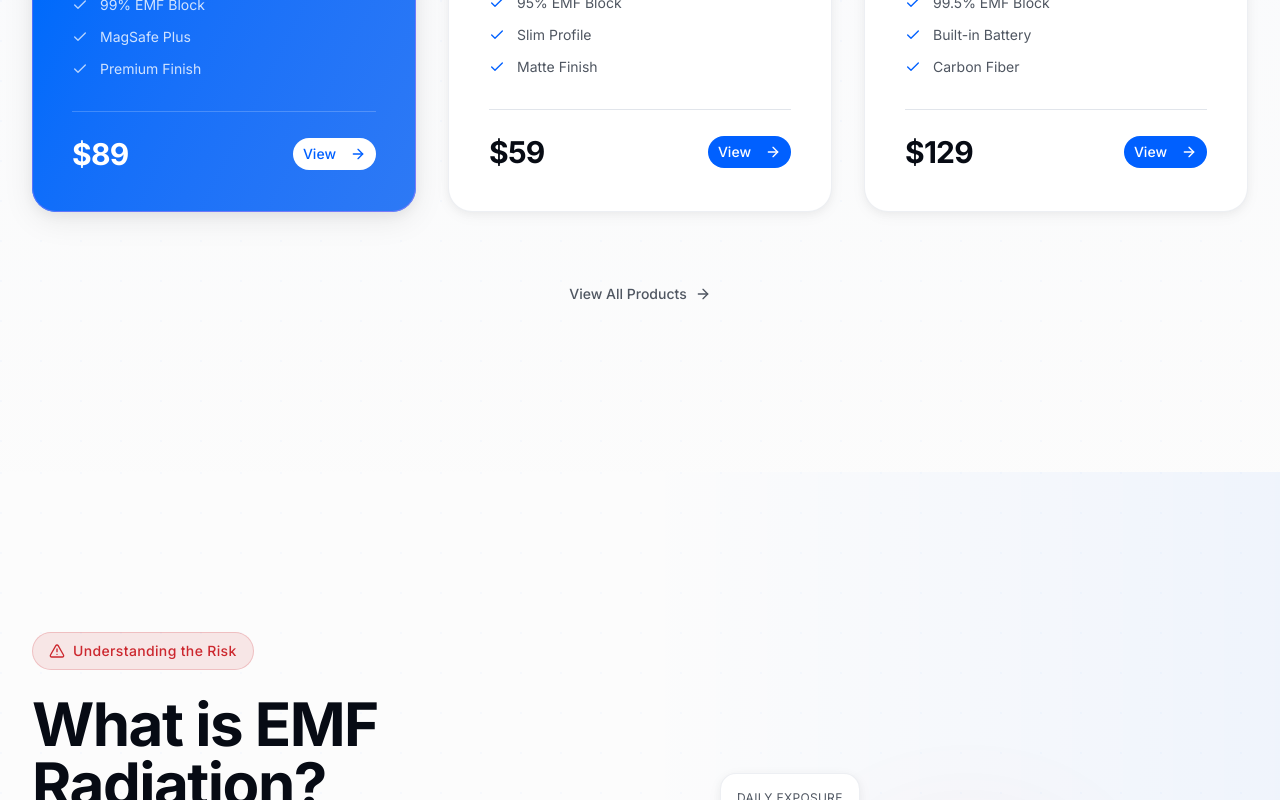
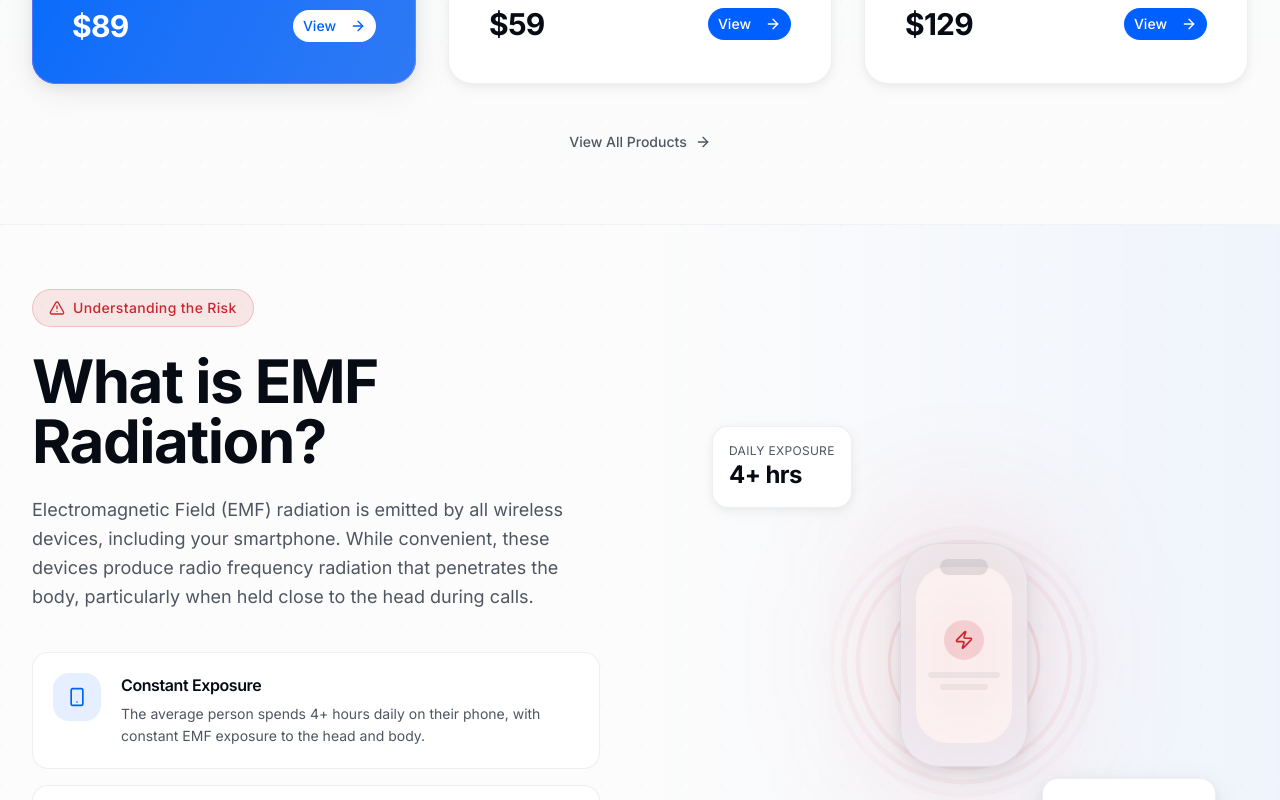
Before and after one commit to kshit7897/kavach, a Next.js app: page / in a window 1280 px wide. Shown: the part 1760-2560 px from the top of the page. Built offline with nearby package versions, Linux system fonts and the light colour scheme.

Commit message:
change in team

```diff
--- a/components/about/team-section.tsx
+++ b/components/about/team-section.tsx
@@ -8,6 +8,11 @@ const team = [
     name: "Parikshit Chauhan",
     role: "Founder & CEO",
     bio: "Materials engineer with 15+ years in radiation shielding technology.",
+  },
+  {
+    name: "Charushila Swami",
+    role: "Co-Founder",
+    bio: "Visionary leader dedicated to creating health-conscious technology solutions.",
   },
   {
     name: "Michael Foster",
--- a/components/home/cta-section.tsx
+++ b/components/home/cta-section.tsx
@@ -13,7 +13,7 @@ const benefits = [
 
 export function CTASection() {
   return (
-    <section className="py-32 lg:py-40 bg-background relative overflow-hidden">
+    <section className="py-12 lg:py-16 bg-background relative overflow-hidden border-b border-border/40">
       {/* Complex background */}
       <div className="absolute inset-0">
         <div className="absolute inset-0 bg-gradient-radial" />
--- a/components/home/emf-explanation.tsx
+++ b/components/home/emf-explanation.tsx
@@ -23,7 +23,7 @@ const risks = [
 
 export function EMFExplanation() {
   return (
-    <section className="py-32 lg:py-40 bg-background relative overflow-hidden">
+    <section className="py-12 lg:py-16 bg-background relative overflow-hidden border-b border-border/40">
       {/* Background gradient accent */}
       <div className="absolute top-0 right-0 w-1/2 h-full bg-gradient-to-l from-primary/5 to-transparent pointer-events-none" />
 
@@ -37,7 +37,7 @@ export function EMFExplanation() {
       />
 
       <div className="max-w-7xl mx-auto px-6 lg:px-8 relative">
-        <div className="grid lg:grid-cols-2 gap-16 lg:gap-24 items-center">
+        <div className="grid lg:grid-cols-2 gap-12 lg:gap-20 items-center">
           {/* Left Content */}
           <motion.div
             initial={{ opacity: 0, x: -40 }}
--- a/components/home/hero-section.tsx
+++ b/components/home/hero-section.tsx
@@ -77,7 +77,7 @@ export function HeroSection() {
       </motion.div>
 
       {/* Main content */}
-      <div className="relative z-10 max-w-7xl mx-auto px-6 lg:px-8 pt-24 pb-12">
+      <div className="relative z-10 max-w-7xl mx-auto px-6 lg:px-8 pt-16 pb-12 lg:pt-24 lg:pb-16">
         <div className="grid lg:grid-cols-2 gap-12 lg:gap-16 items-center">
           {/* Left - Text Content */}
           <div className="text-center lg:text-left">
--- a/components/home/how-it-works.tsx
+++ b/components/home/how-it-works.tsx
@@ -38,7 +38,7 @@ const layerColors = [
 
 export function HowItWorks() {
   return (
-    <section className="py-32 lg:py-40 bg-secondary/30 relative overflow-hidden">
+    <section className="py-12 lg:py-16 bg-secondary/30 relative overflow-hidden border-b border-border/40">
       {/* Background decoration */}
       <div className="absolute inset-0 bg-gradient-to-b from-background via-transparent to-background pointer-events-none" />
 
@@ -49,7 +49,7 @@ export function HowItWorks() {
           whileInView={{ opacity: 1, y: 0 }}
           viewport={{ once: true }}
           transition={{ duration: 0.8 }}
-          className="text-center mb-20"
+          className="text-center mb-12"
         >
           <motion.p
             initial={{ opacity: 0 }}
--- a/components/home/product-showcase.tsx
+++ b/components/home/product-showcase.tsx
@@ -34,7 +34,7 @@ const products = [
 
 export function ProductShowcase() {
   return (
-    <section className="py-32 lg:py-40 bg-secondary/30 relative overflow-hidden">
+    <section className="py-12 lg:py-16 bg-secondary/30 relative overflow-hidden border-b border-border/40">
       {/* Background decoration */}
       <div className="absolute inset-0 bg-gradient-to-b from-background via-transparent to-background pointer-events-none" />
 
@@ -54,7 +54,7 @@ export function ProductShowcase() {
           whileInView={{ opacity: 1, y: 0 }}
           viewport={{ once: true }}
           transition={{ duration: 0.8 }}
-          className="text-center mb-20"
+          className="text-center mb-12"
         >
           <motion.p
             initial={{ opacity: 0 }}
@@ -82,15 +82,13 @@ export function ProductShowcase() {
               whileInView={{ opacity: 1, y: 0 }}
               viewport={{ once: true }}
               transition={{ duration: 0.6, delay: index * 0.15 }}
-              className={`group relative rounded-3xl p-8 lg:p-10 transition-all duration-500 card-hover ${
-                product.highlight
+              className={`group relative rounded-3xl p-8 lg:p-10 transition-all duration-500 card-hover ${product.highlight
                 ? "bg-gradient-to-br from-primary to-accent text-primary-foreground shadow-soft-lg border-gradient"
                 : "bg-card border border-border/60 hover:border-primary/30 shadow-soft"
                 }`}
             >
               {product.badge && (
-                <span className={`absolute top-6 right-6 px-3 py-1.5 text-xs font-semibold rounded-full tracking-wide ${
-                  product.highlight
+                <span className={`absolute top-6 right-6 px-3 py-1.5 text-xs font-semibold rounded-full tracking-wide ${product.highlight
                   ? "bg-primary-foreground/20 text-primary-foreground"
                   : "bg-primary/10 text-primary"
                   }`}>
@@ -99,25 +97,21 @@ export function ProductShowcase() {
               )}
 
               {/* Product Image Placeholder */}
-              <div className={`aspect-[4/5] rounded-2xl mb-8 flex items-center justify-center overflow-hidden relative ${
-                product.highlight ? "bg-primary-foreground/10" : "bg-secondary/50"
+              <div className={`aspect-[4/5] rounded-2xl mb-8 flex items-center justify-center overflow-hidden relative ${product.highlight ? "bg-primary-foreground/10" : "bg-secondary/50"
                 }`}>
                 <motion.div
                   whileHover={{ scale: 1.03, rotateY: 5 }}
                   transition={{ duration: 0.4 }}
-                  className={`w-28 h-44 rounded-[2rem] shadow-xl relative ${
-                    product.highlight
+                  className={`w-28 h-44 rounded-[2rem] shadow-xl relative ${product.highlight
                     ? "bg-gradient-to-b from-primary-foreground/30 to-primary-foreground/10"
                     : "bg-gradient-to-b from-primary/10 to-secondary"
                     }`}
                 >
                   {/* Phone screen */}
-                  <div className={`absolute inset-2 rounded-[1.5rem] ${
-                    product.highlight ? "bg-primary-foreground/20" : "bg-card"
+                  <div className={`absolute inset-2 rounded-[1.5rem] ${product.highlight ? "bg-primary-foreground/20" : "bg-card"
                     }`} />
                   {/* Notch */}
-                  <div className={`absolute top-4 left-1/2 -translate-x-1/2 w-8 h-2 rounded-full ${
-                    product.highlight ? "bg-primary-foreground/30" : "bg-muted"
+                  <div className={`absolute top-4 left-1/2 -translate-x-1/2 w-8 h-2 rounded-full ${product.highlight ? "bg-primary-foreground/30" : "bg-muted"
                     }`} />
                 </motion.div>
 
@@ -127,13 +121,11 @@ export function ProductShowcase() {
                 )}
               </div>
 
-              <h3 className={`text-2xl font-semibold mb-2 tracking-tight ${
-                product.highlight ? "text-primary-foreground" : "text-foreground"
+              <h3 className={`text-2xl font-semibold mb-2 tracking-tight ${product.highlight ? "text-primary-foreground" : "text-foreground"
                 }`}>
                 {product.name}
               </h3>
-              <p className={`text-sm mb-6 ${
-                product.highlight ? "text-primary-foreground/70" : "text-muted-foreground"
+              <p className={`text-sm mb-6 ${product.highlight ? "text-primary-foreground/70" : "text-muted-foreground"
                 }`}>
                 {product.description}
               </p>
@@ -141,30 +133,25 @@ export function ProductShowcase() {
               {/* Features */}
               <ul className="space-y-3 mb-8">
                 {product.features.map((feature) => (
-                  <li key={feature} className={`flex items-center gap-3 text-sm ${
-                    product.highlight ? "text-primary-foreground/80" : "text-muted-foreground"
+                  <li key={feature} className={`flex items-center gap-3 text-sm ${product.highlight ? "text-primary-foreground/80" : "text-muted-foreground"
                     }`}>
-                    <Check className={`w-4 h-4 flex-shrink-0 ${
-                      product.highlight ? "text-primary-foreground/70" : "text-primary"
+                    <Check className={`w-4 h-4 flex-shrink-0 ${product.highlight ? "text-primary-foreground/70" : "text-primary"
                       }`} />
                     {feature}
                   </li>
                 ))}
               </ul>
 
-              <div className={`flex items-center justify-between pt-6 border-t ${
-                product.highlight ? "border-primary-foreground/20" : "border-border"
+              <div className={`flex items-center justify-between pt-6 border-t ${product.highlight ? "border-primary-foreground/20" : "border-border"
                 }`}>
-                <span className={`text-3xl font-bold tracking-tight ${
-                  product.highlight ? "text-primary-foreground" : "text-foreground"
+                <span className={`text-3xl font-bold tracking-tight ${product.highlight ? "text-primary-foreground" : "text-foreground"
                   }`}>
                   {product.price}
                 </span>
                 <Button
                   asChild
                   size="sm"
-                  className={`rounded-full px-6 transition-all duration-300 ${
-                    product.highlight
+                  className={`rounded-full px-6 transition-all duration-300 ${product.highlight
                     ? "bg-primary-foreground text-primary hover:bg-primary-foreground/90"
                     : "bg-primary text-primary-foreground hover:bg-primary/90"
                     }`}
@@ -185,7 +172,7 @@ export function ProductShowcase() {
           whileInView={{ opacity: 1 }}
           viewport={{ once: true }}
           transition={{ delay: 0.4 }}
-          className="text-center mt-16"
+          className="text-center mt-10"
         >
           <Button
             asChild
--- a/components/home/science-section.tsx
+++ b/components/home/science-section.tsx
@@ -44,7 +44,7 @@ function AnimatedPercentage({ value, delay = 0 }: { value: number; delay?: numbe
 
 export function ScienceSection() {
   return (
-    <section className="py-32 lg:py-40 bg-background relative overflow-hidden">
+    <section className="py-12 lg:py-16 bg-background relative overflow-hidden border-b border-border/40">
       {/* Background pattern */}
       <div
         className="absolute inset-0 opacity-[0.3]"
--- a/components/home/testimonials.tsx
+++ b/components/home/testimonials.tsx
@@ -38,7 +38,7 @@ const brands = ["Forbes", "TechCrunch", "Wired", "Healthline", "The Verge"]
 
 export function Testimonials() {
   return (
-    <section className="py-32 lg:py-40 bg-secondary/30 relative overflow-hidden">
+    <section className="py-12 lg:py-16 bg-secondary/30 relative overflow-hidden border-b border-border/40">
       {/* Background decoration */}
       <div className="absolute inset-0 bg-gradient-to-b from-background via-transparent to-background pointer-events-none" />
 
@@ -52,7 +52,7 @@ export function Testimonials() {
           whileInView={{ opacity: 1, y: 0 }}
           viewport={{ once: true }}
           transition={{ duration: 0.8 }}
-          className="text-center mb-20"
+          className="text-center mb-12"
         >
           <motion.p
             initial={{ opacity: 0 }}
@@ -120,7 +120,7 @@ export function Testimonials() {
           whileInView={{ opacity: 1, y: 0 }}
           viewport={{ once: true }}
           transition={{ delay: 0.4 }}
-          className="mt-20 pt-16 border-t border-border"
+          className="mt-12 pt-12 border-t border-border"
         >
           <p className="text-center text-sm text-muted-foreground mb-8 tracking-wide uppercase">
             As Featured In
```
Lines whose indentation alone changed are shown as unchanged.
